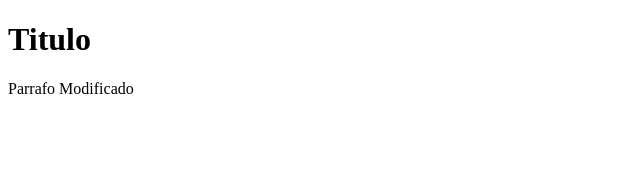
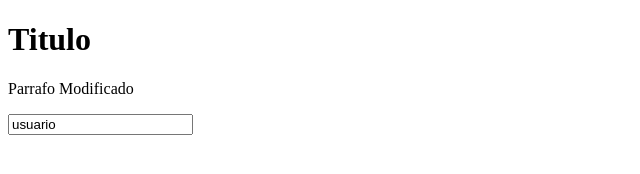
Before and after one commit to fernando1o2o3/hello-world-git, a plain HTML site: page index.html in a window 1280 px wide. Shown: the whole page, without its empty margins (0-640 px from the left). Drawn offline with Linux system fonts and the light colour scheme.

Commit message:
se agrego formulario

```diff
--- a/index.html
+++ b/index.html
@@ -9,5 +9,8 @@
 <body>
     <h1>Titulo</h1>
     <p>Parrafo Modificado</p>
+    <form action="#" method="GET">
+        <input type="text" value="usuario">
+    </form>
 </body>
 </html>
```
